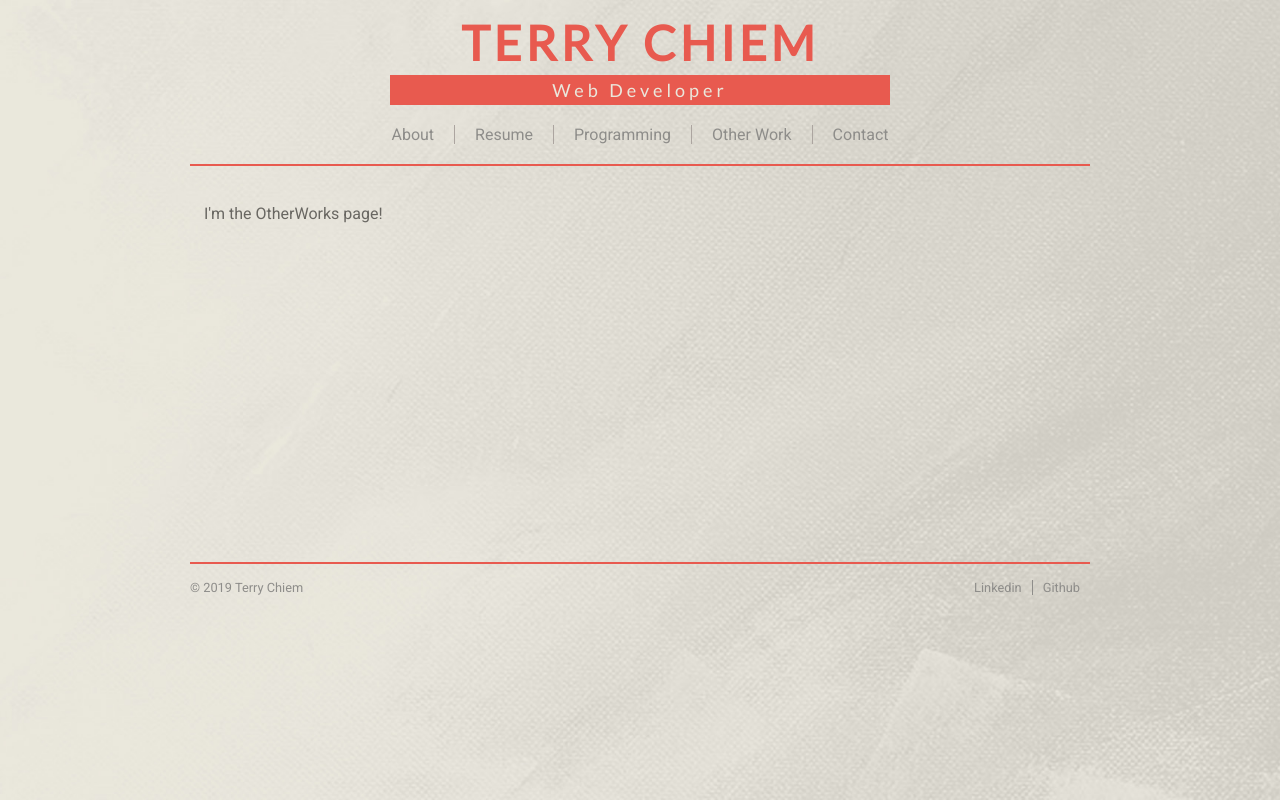
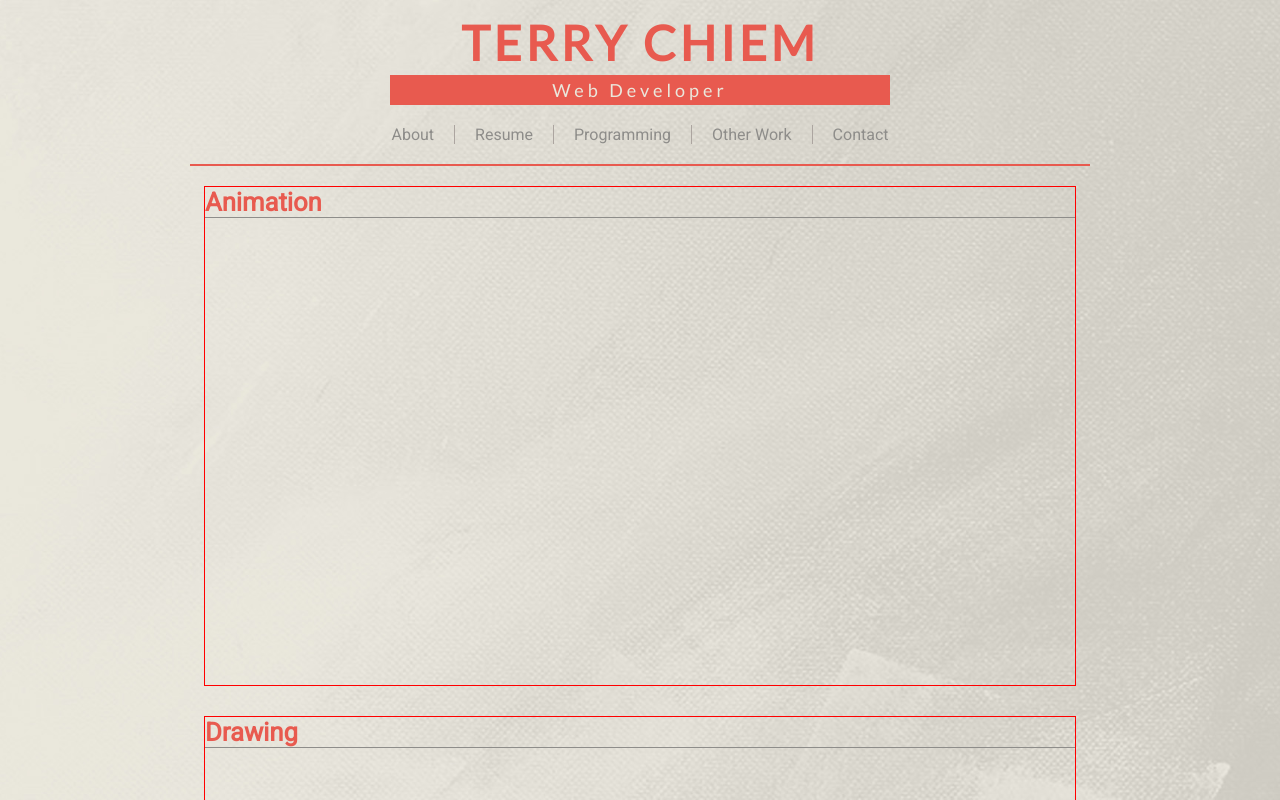
Before and after one commit to terchiem/homepage, a React (Create React App) app: page /otherwork in a window 1280 px wide. Shown: the top 800 px of the page. Built offline with nearby package versions, Linux system fonts and the light colour scheme.

Commit message:
add drop down menu to OtherWork component

```diff
--- a/package.json
+++ b/package.json
@@ -10,6 +10,7 @@
     "react": "^16.8.6",
     "react-dom": "^16.8.6",
     "react-router-dom": "^5.0.1",
+    "react-router-hash-link": "^1.2.2",
     "react-scripts": "3.0.1"
   },
   "scripts": {
--- /dev/null
+++ b/src/components/DropDown.js
@@ -0,0 +1,56 @@
+import React from 'react';
+
+import { HashLink as Link } from 'react-router-hash-link';
+
+class DropDown extends React.Component {
+  constructor() {
+    super();
+    this.state = {
+      visible: false
+    };
+  }
+
+  showMenu = () => {
+    this.setState({visible: true}, () => {
+      document.addEventListener('click', this.closeMenu);
+    });
+  }
+
+  closeMenu = (event) => {
+    if(!this.dropdownMenu.contains(event.target)) {
+      this.setState({visible: false}, () => {
+        document.removeEventListener('click', this.closeMenu);
+      });
+    }
+  }
+
+  render() {
+    return (
+      <div onClick={this.showMenu} className={`dropdown-menu
+      ${this.state.visible ? 'dropdown-menu-visible' : ''}`}>
+        <div className="dropdown-menu-nav">
+          {this.props.display}
+        </div>
+
+        <div
+          className="dropdown-menu-items"
+          ref={(element) => this.dropdownMenu = element}
+        >
+          <ul>
+            <li>
+              <Link to="/otherwork#animation" smooth>Animation</Link>
+            </li>
+            <li>
+              <Link to="/otherwork#drawing" smooth>Drawing</Link>
+            </li>
+            <li>
+              <Link to="/otherwork#painting" smooth>Painting</Link>
+            </li>
+          </ul>
+        </div>
+      </div>
+    )
+  }
+}
+
+export default DropDown;
--- a/src/components/Navbar.js
+++ b/src/components/Navbar.js
@@ -1,4 +1,6 @@
 import React from 'react';
+
+import DropDown from './DropDown';
 import { Link } from 'react-router-dom';
 
 function Navbar() {
@@ -15,7 +17,7 @@ function Navbar() {
           <Link to="/programming/">Programming</Link>
         </li>
         <li>
-          <Link to="/otherwork/">Other Work</Link>
+          <DropDown display="Other Work" />
         </li>
         <li>
           <Link to="/contact/">Contact</Link>
--- a/src/components/OtherWork.js
+++ b/src/components/OtherWork.js
@@ -2,8 +2,18 @@ import React from 'react';
 
 function OtherWorks() {
   return (
-    <div className="page">
-      <p>I'm the OtherWorks page!</p>
+    <div className="page other-works">
+      <section id="animation">
+        <h3>Animation</h3>
+      </section>
+
+      <section id="drawing">
+        <h3>Drawing</h3>
+      </section>
+
+      <section id="painting">
+        <h3>Painting</h3>
+      </section>
     </div>
   )
 }
--- a/src/styles/index.css
+++ b/src/styles/index.css
@@ -121,6 +121,17 @@ nav a:active {
   border-bottom: 2px solid var(--red-main);
 }
 
+.page h3 {
+  font-size: 1.6rem;
+  color: var(--red-main);
+  border-bottom: 1px solid var(--gray);
+}
+
+.page h4 {
+  font-size: 1.2rem;
+  font-weight: normal;
+}
+
 /* ==================
       Project Card
 ===================== */
@@ -179,15 +190,7 @@ nav a:active {
 section {
   margin-bottom: 30px;
 }
-.resume h3 {
-  font-size: 1.6rem;
-  color: var(--red-main);
-  border-bottom: 1px solid var(--gray);
-}
-.resume h4 {
-  font-size: 1.2rem;
-  font-weight: normal;
-}
+
 .resume p {
   margin-top: 4px;
 }
@@ -252,6 +255,49 @@ section {
   padding-right: 30px;
 }
 
+/* ==================
+      Other Work
+===================== */
+/*======== Dropdown Menu */
+.dropdown-menu-items {
+  margin-top: 8px;
+  position: absolute;
+  background-color: var(--tan);
+  max-height: 0;
+  overflow: hidden;
+  transition: max-height 0.2s ease;
+}
+.dropdown-menu-items li {
+  margin: 0 10px;
+  padding: 10px;
+  display: block;
+  border-bottom: 1px solid var(--gray);
+  border-right: none;
+}
+.dropdown-menu-items li:last-child {
+  border-bottom: none;
+}
+
+.dropdown-menu-visible .dropdown-menu-nav {
+  color: var(--red-main);
+}
+.dropdown-menu-visible .dropdown-menu-items {
+  max-height: 100%;
+}
+
+.dropdown-menu-nav {
+  color: var(--gray);
+  cursor: pointer;
+}
+.dropdown-menu-nav:hover {
+  color: var(--red-main);
+}
+
+/*============== Sections*/
+.other-works section {
+  height: 500px;
+  border: 1px solid red;
+}
 
 /* ==================
         Footer
```
Also changed, not shown: 1 other file (tests, documents, lock files or other folders).
